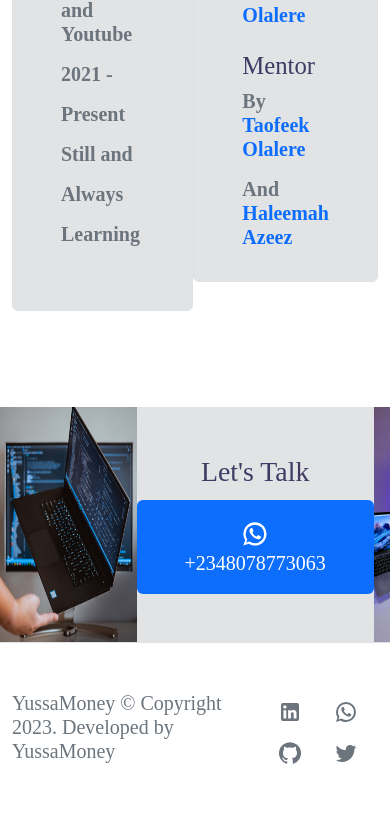
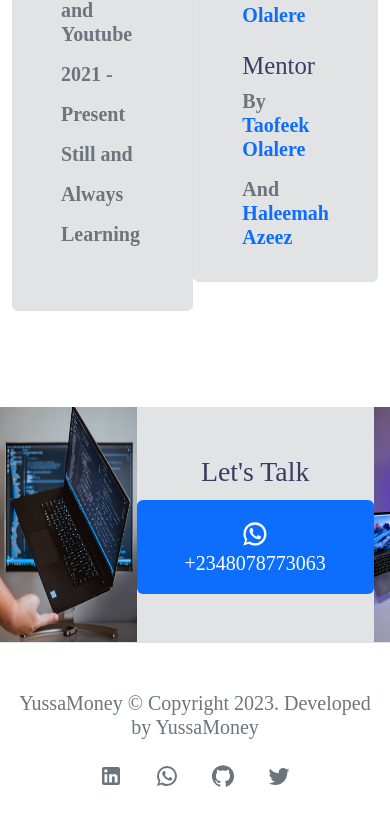
Before and after one commit to YussaMoney/Yussa-Portfolio, a React (Create React App) app: page /about in a window 390 px wide. Shown: the part 2267-3093 px from the top of the page. Built offline with nearby package versions, Linux system fonts and the light colour scheme.

Commit message:
Added: Media query to make the Footer component responsive

```diff
--- a/src/Footer.js
+++ b/src/Footer.js
@@ -8,7 +8,7 @@ import TwitterIcon from '@mui/icons-material/Twitter';
 export default function Footer() {
   return (
     <div className='footer border-top'>
-      <div className="container d-flex justify-content-between py-5">
+      <div className="container d-flex justify-content-between py-5 foot">
         <h5 className='text-secondary'>YussaMoney © Copyright 2023. Developed by YussaMoney</h5>
         <div>
           <ul class="nav">
--- a/src/index.css
+++ b/src/index.css
@@ -97,4 +97,16 @@ h2 {
     padding: 1rem 2rem !important;
   }
 
+  .foot {
+    display: block !important;
+    text-align: center !important;
+  }
+
+  .foot .nav {
+    justify-content: center !important;
+    margin-top: 1rem;
+  }
+
+
+
 }
```
